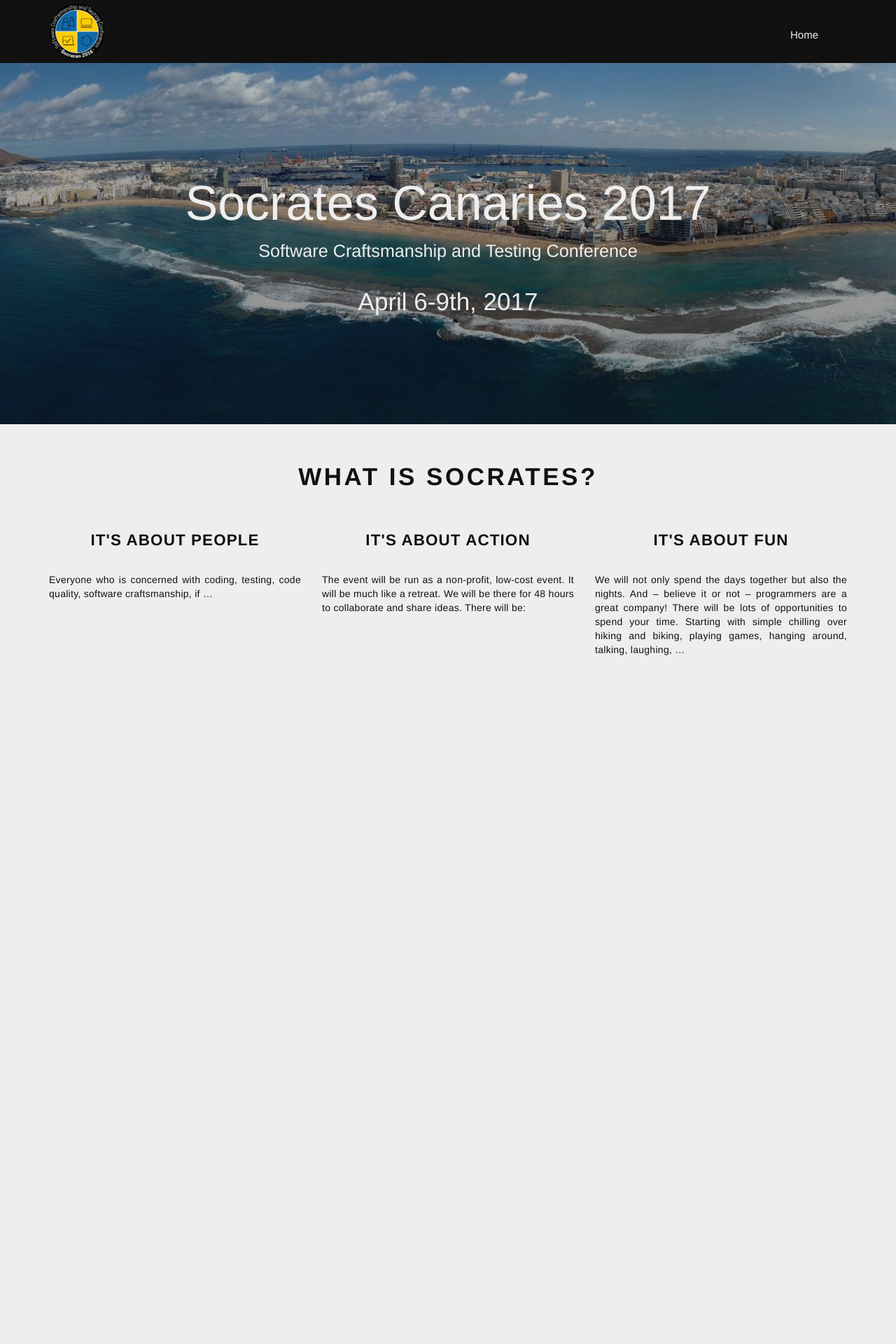
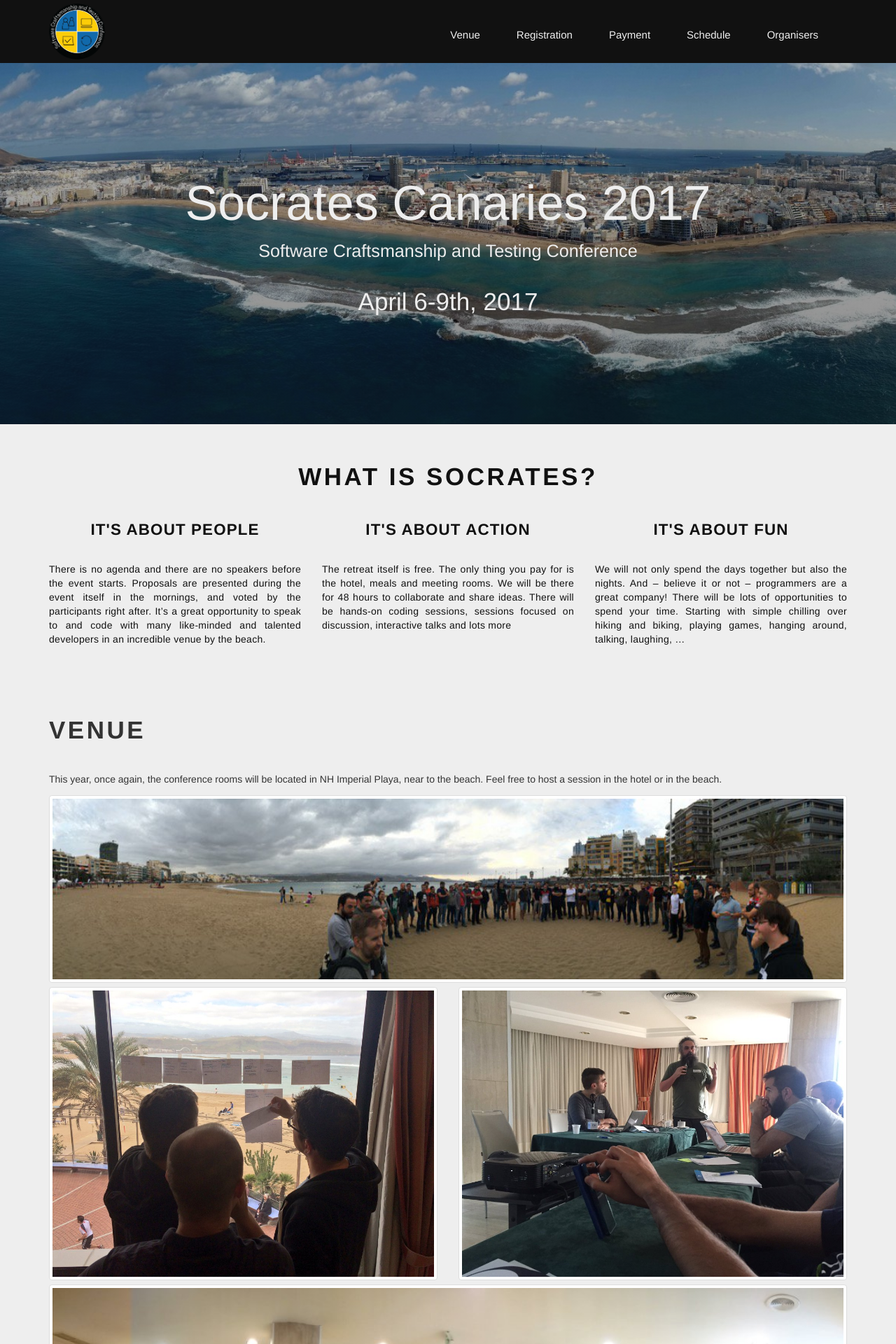
Before and after one commit to Suui/Socracan, a Jekyll site: the page built from home.html, in a window 1280 px wide. Shown: the top 1920 px of the page at 70% size. Built offline with Jekyll 4.4.1, drawn with Linux system fonts in a browser that asks for light colours; before the commit the page ends 998 px from its top, so only the background shows below that; some of the changed text lies outside the part shown.

Commit message:
Add sections for venue, registration, payment, schedule and organisers

```diff
--- a/_includes/header.html
+++ b/_includes/header.html
@@ -18,7 +18,11 @@
 
                         <div class="collapse navbar-collapse" id="bs-example-navbar-collapse-1">
                             <ul class="nav navbar-nav navbar-right">
-                                <li><a href="{{ site.baseurl }}/">Home</a></li>
+                              <li><a href="#venue">Venue</a></li>
+                                <li><a href="#registration">Registration</a></li>
+                                <li><a href="#payment">Payment</a></li>
+                                <li><a href="#schedule">Schedule</a></li>
+                                <li><a href="#organisers">Organisers</a></li>
                             </ul>
                         </div>
                     </div>
--- a/css/home.css
+++ b/css/home.css
@@ -43,12 +43,12 @@
     padding: 50px 0;
 }
 
-#about .title {
+#about .title, #venue .title, #registration .title, #payment .title, #schedule .title, #organisers .title {
     font-size: 2.5em;
     font-weight: 600;
     letter-spacing: 0.1em;
     text-transform: uppercase;
-    padding-bottom: 50px;
+    padding-bottom: 35px;
 }
 
 #about .caption {
@@ -64,3 +64,20 @@
     letter-spacing: 0.02em;
     text-align: justify;
 }
+
+#venue, #registration, #payment, #schedule, #organisers {
+  padding: 35px 0;
+}
+
+#venue img {
+  width: 100%;
+  margin: 3px 0;
+}
+
+.coming-soon {
+  font-size: 1.3em;
+}
+
+#organisers img {
+  height: 150px;
+}
--- a/home.html
+++ b/home.html
@@ -21,11 +21,11 @@
             </div>
             <div class="col-md-4">
                 <div class="caption">It's about People</div>
-                <p>Everyone who is concerned with coding, testing, code quality, software craftsmanship, if …</p>
+                <p>There is no agenda and there are no speakers before the event starts. Proposals are presented during the event itself in the mornings, and voted by the participants right after. It’s a great opportunity to speak to and code with many like-minded and talented developers in an incredible venue by the beach.</p>
             </div>
             <div class="col-md-4">
                 <div class="caption">It's about Action</div>
-                <p>The event will be run as a non-profit, low-cost event. It will be much like a retreat. We will be there for 48 hours to collaborate and share ideas. There will be:</p>
+                <p>The retreat itself is free. The only thing you pay for is the hotel, meals and meeting rooms. We will be there for 48 hours to collaborate and share ideas. There will be hands-on coding sessions, sessions focused on discussion, interactive talks and lots more</p>
             </div>
             <div class="col-md-4">
                 <div class="caption">It's about Fun</div>
@@ -34,3 +34,70 @@
         </div>
     </div>
 </section>
+
+<section id="venue">
+  <div class="container">
+    <div class="title">Venue</div>
+    <p>This year, once again, the conference rooms will be located in NH Imperial Playa, near to the beach. Feel free to host a session in the hotel or in the beach.</p>
+    <div class="row">
+      <div class="col-md-12">
+        <img class="img-thumbnail" src="/img/venue/1.jpg" alt="Venue">
+      </div>
+      <div class="col-md-6">
+        <img class="img-thumbnail" src="/img/venue/2.jpg" alt="Venue">
+      </div>
+      <div class="col-md-6">
+        <img class="img-thumbnail" src="/img/venue/3.jpg" alt="Venue">
+      </div>
+      <div class="col-md-12">
+        <img class="img-thumbnail" src="/img/venue/4.jpg" alt="Venue">
+      </div>
+    </div>
+  </div>
+</section>
+
+<section id="registration">
+  <div class="container">
+    <div class="row">
+      <div class="title">Registration</div>
+      <p class="coming-soon">Coming soon...</p>
+    </div>
+  </div>
+</section>
+
+<section id="payment">
+  <div class="container">
+    <div class="row">
+      <div class="title">Payment</div>
+      <p class="coming-soon">Coming soon...</p>
+    </div>
+  </div>
+</section>
+
+<section id="schedule">
+  <div class="container">
+    <div class="row">
+      <div class="title">Schedule</div>
+      <ul class="list-group">
+        <li class="list-group-item"><b>Thursday 6th:</b> Welcome + lightning talks from 5pm to 7pm. Dinner from 7pm to 9pm.</li>
+        <li class="list-group-item"><b>Friday 7th:</b> Talks, workshops and discussions from 9am to 7pm. Dinner from 7pm to 9pm.</li>
+        <li class="list-group-item"><b>Saturday 8th:</b> Talks, workshops and discussions from 9am to 7pm. Dinner from 7pm to 9pm.</li>
+        <li class="list-group-item"><b>Sunday 9th:</b> Workshops.</li>
+      </ul>
+    </div>
+  </div>
+</section>
+
+<section id="organisers">
+  <div class="container">
+    <div class="title">Organisers</div>
+    <div class="col-md-12">
+      <div class="col-md-6">
+          <img src="/img/scgc.png" alt="Software Craftsmanship Gran Canaria">
+      </div>
+      <div class="col-md-6">
+          <img src="/img/codesai.png" alt="Codesai">
+      </div>
+    </div>
+  </div>
+</div>
```
Also changed, not shown: img/codesai.png (added), img/logo.png, img/scgc.png (added), img/venue/1.jpg (added), img/venue/2.jpg (added), img/venue/3.jpg (added), img/venue/4.jpg (added).
